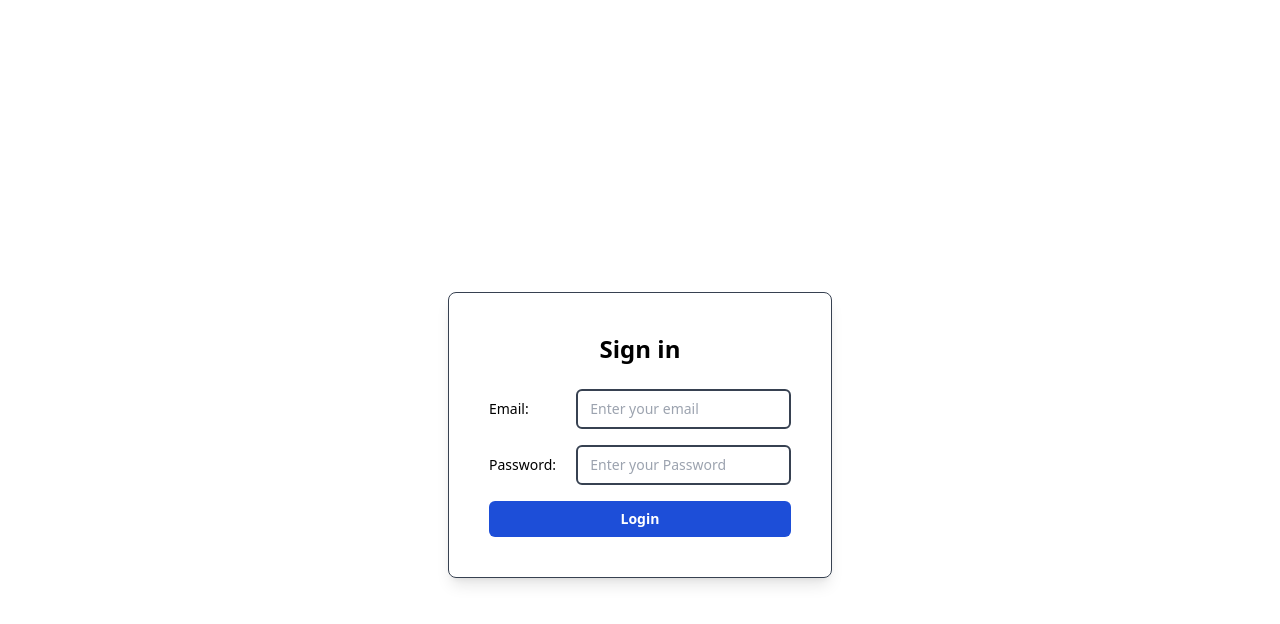
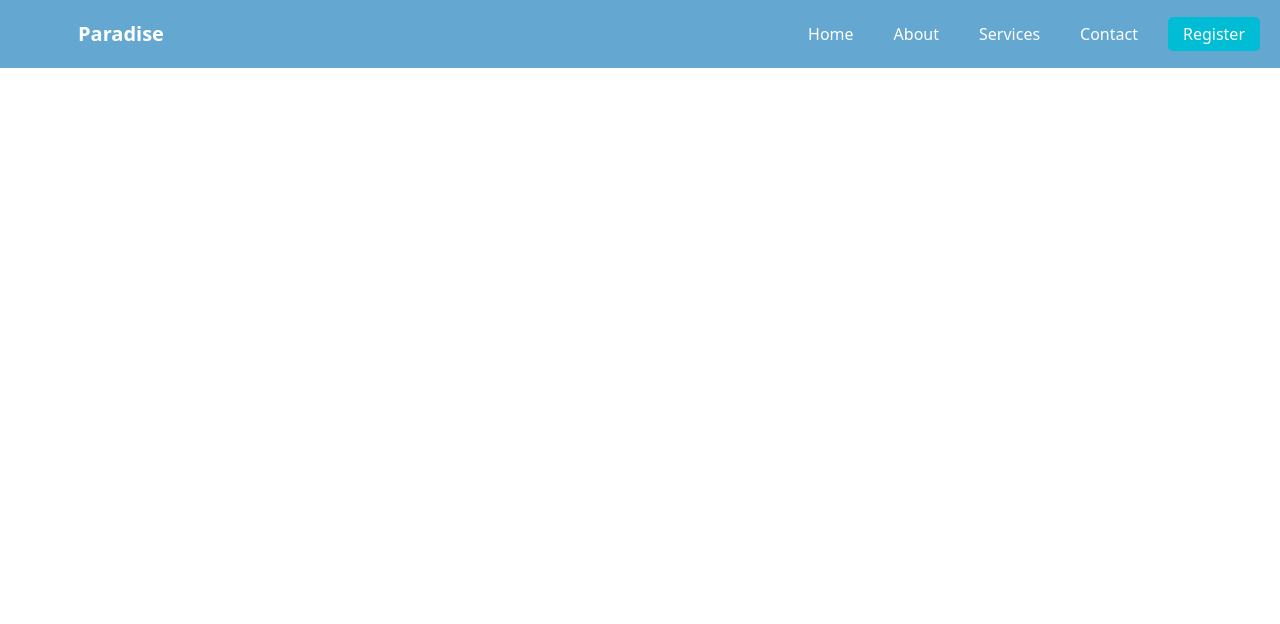
Before and after one commit to Om11013/Paradise-Paints, a React (Vite) app: page / in a window 1280 px wide. Shown: the top 624 px of the page. Built offline with nearby package versions, Linux system fonts and the light colour scheme.

Commit message:
navbar created

```diff
--- a/src/App.jsx
+++ b/src/App.jsx
@@ -9,7 +9,7 @@ function App() {
   return (
     <>
 
-    <Login/>
+    <NavHeader/>
     </>
   )
 }
```
